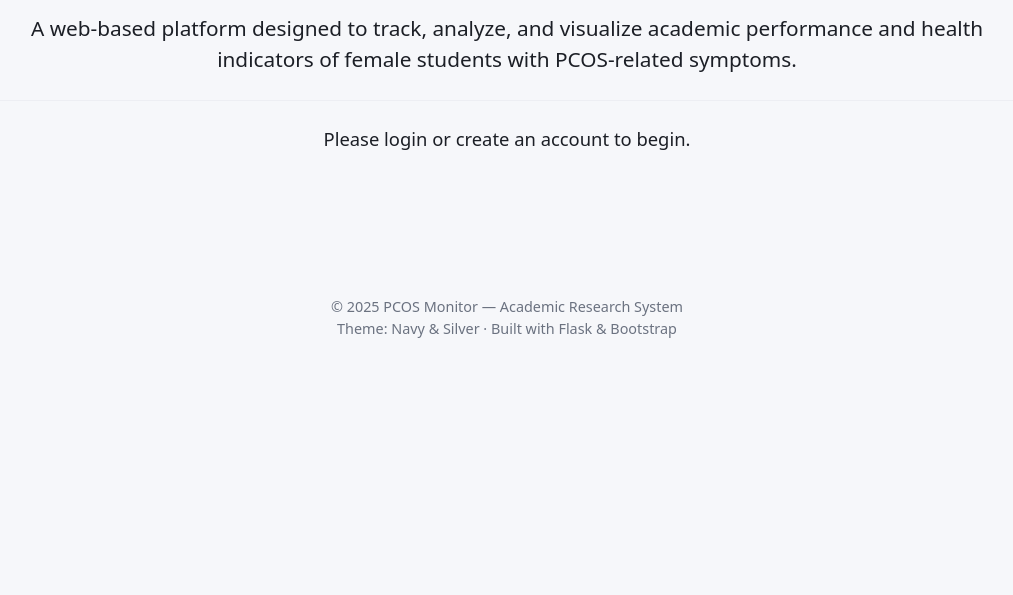
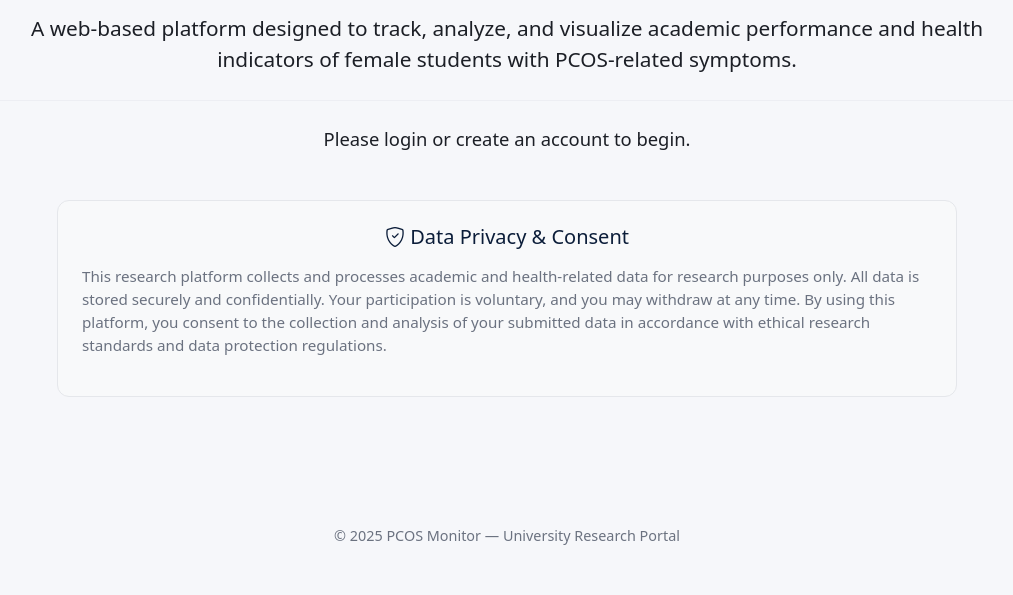
Before and after one commit to dyrielle/pcos_monitor_system, a Flask app: page / in a window 1280 px wide. Shown: the part 205-800 px from the top of the page, without its empty margins (133-1146 px from the left). Run offline with Flask 3, Linux system fonts and the light colour scheme.

Commit message:
Update index page and footer: add conditional login message, data privacy consent, and update branding to University Research Portal

```diff
--- a/app/templates/base.html
+++ b/app/templates/base.html
@@ -177,8 +177,7 @@
 
   <footer class="site-footer">
     <div class="container-fluid">
-      <div>© {{ 2025 }} PCOS Monitor — Academic Research System</div>
-      <div>Theme: Navy & Silver · Built with Flask & Bootstrap</div>
+      <div>© {{ 2025 }} PCOS Monitor — University Research Portal</div>
     </div>
   </footer>
 
--- a/app/templates/index.html
+++ b/app/templates/index.html
@@ -14,7 +14,21 @@
 
   <hr class="my-4" style="width:100%; border-color:#cfd3db;">
 
+  {% if not current_user.is_authenticated %}
   <p style="font-size:1.15rem; font-weight:500;">Please login or create an account to begin.</p>
+  {% else %}
+  <p style="font-size:1.15rem; font-weight:500;">Welcome back! Use the navigation menu to access your dashboard and submit data.</p>
+  {% endif %}
+
+  <div class="mt-5 p-4" style="background:#f8f9fa; border-radius:12px; max-width:900px; margin:auto; border:1px solid #e5e7eb;">
+    <h5 class="mb-3" style="color:var(--navy);"><i class="bi bi-shield-check"></i> Data Privacy & Consent</h5>
+    <p style="font-size:0.95rem; text-align:left; color:var(--muted);">
+      This research platform collects and processes academic and health-related data for research purposes only.
+      All data is stored securely and confidentially. Your participation is voluntary, and you may withdraw at any time.
+      By using this platform, you consent to the collection and analysis of your submitted data in accordance with
+      ethical research standards and data protection regulations.
+    </p>
+  </div>
 
 </div>
 
```
